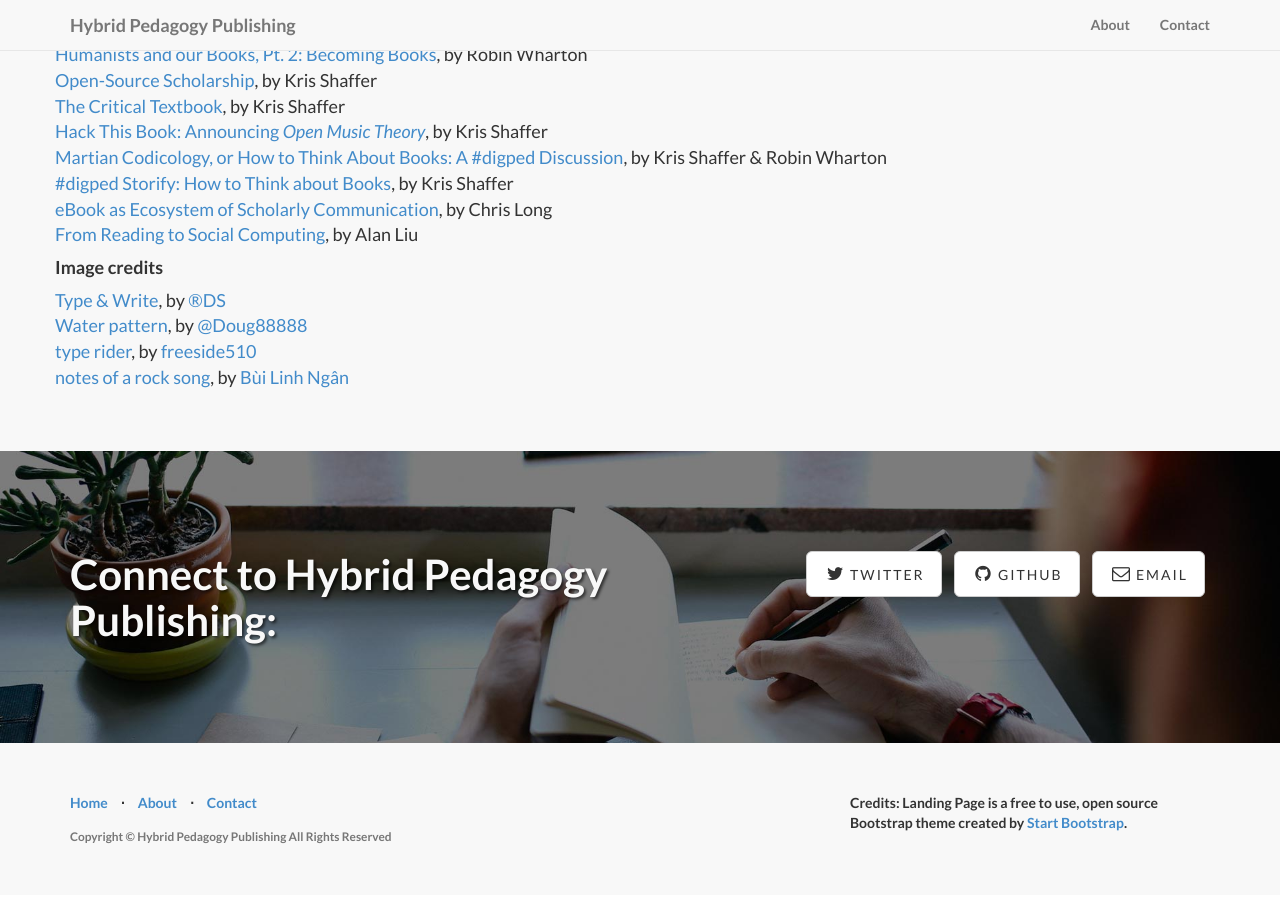
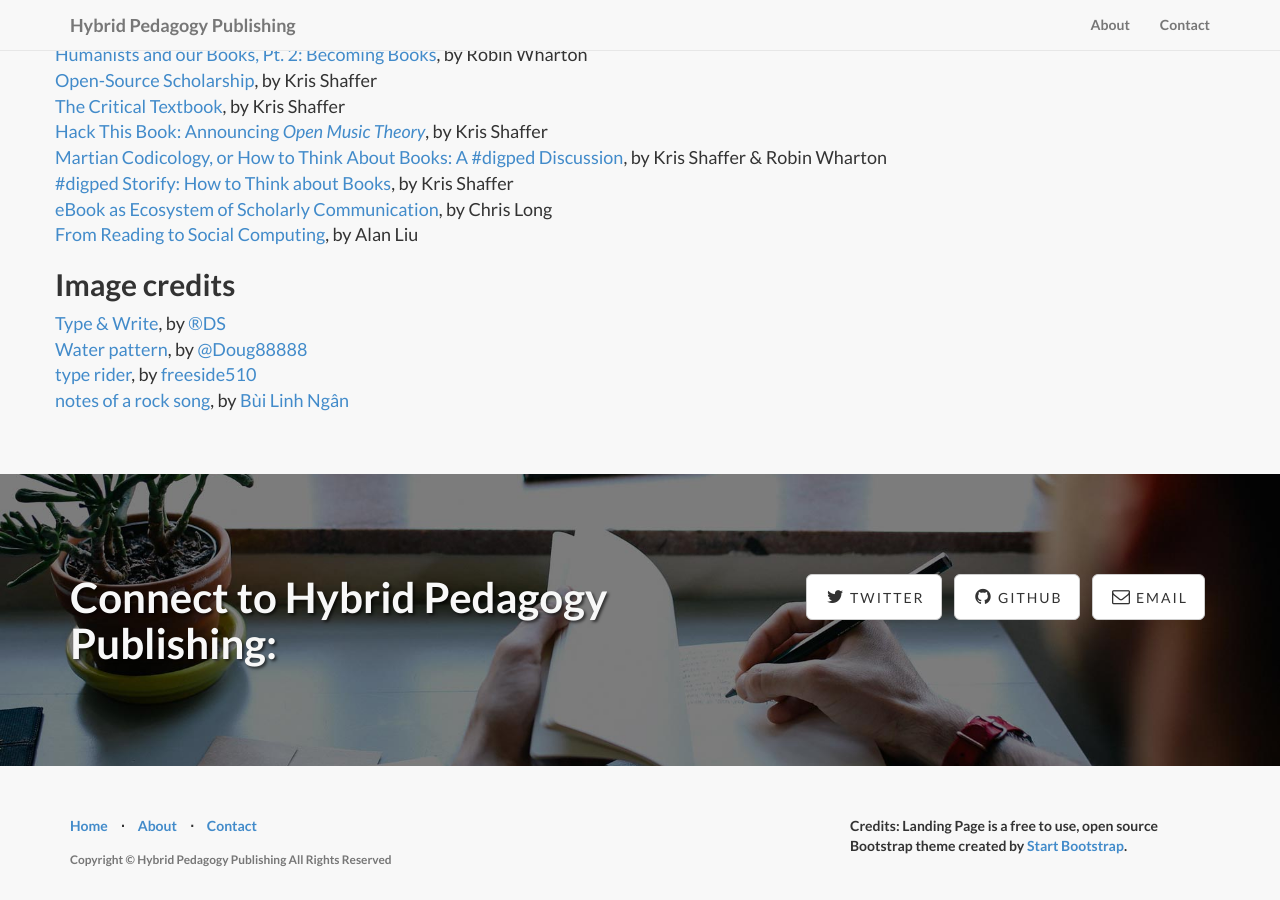
Before and after one commit to HybridPedagogyPublishing/HybridPedagogyPublishing.github.io, a Jekyll site: the page built from about.md, in a window 1280 px wide and 900 px high, scrolled down 1218 px. Built offline with Jekyll 4.4.1, drawn with Linux system fonts in a browser that asks for light colours; nearby versions of some CDN libraries; library files that are not in the unit come from our copies.

```diff
--- a/about.md
+++ b/about.md
@@ -24,7 +24,7 @@ For more information on Hybrid Pedagogy Publishing as this project develops, con
 [eBook as Ecosystem of Scholarly Communication](http://www.cplong.org/cplportfolio/dh2013sppp/), by Chris Long
 [From Reading to Social Computing](http://dlsanthology.commons.mla.org/from-reading-to-social-computing/), by Alan Liu
 
-#### Image credits
+## Image credits
 
 [Type & Write](https://www.flickr.com/photos/roberts87/4565751628), by [®DS](https://www.flickr.com/photos/roberts87/)
 [Water pattern](https://www.flickr.com/photos/doug88888/5891638442/), by [@Doug88888](https://www.flickr.com/photos/doug88888/)
```
